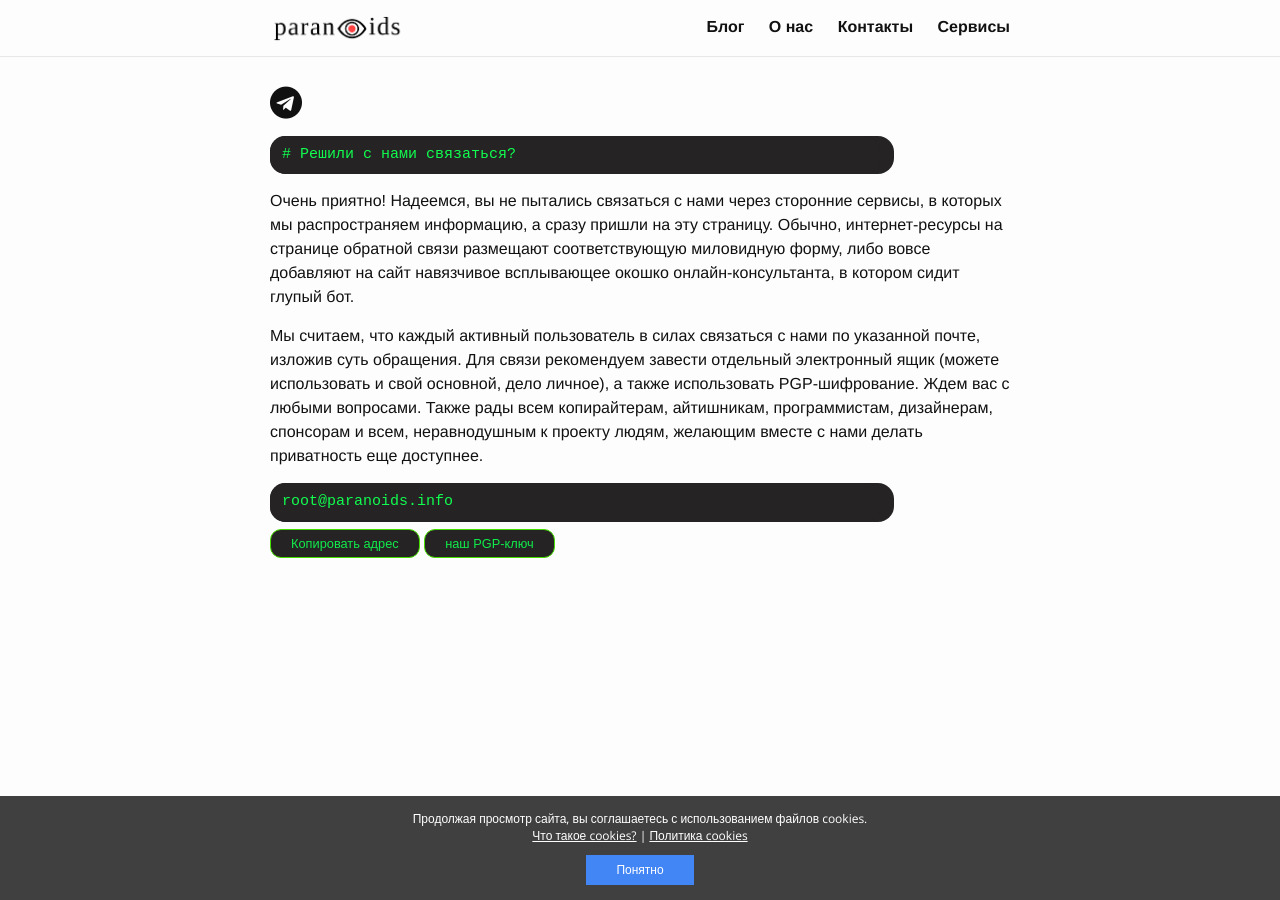
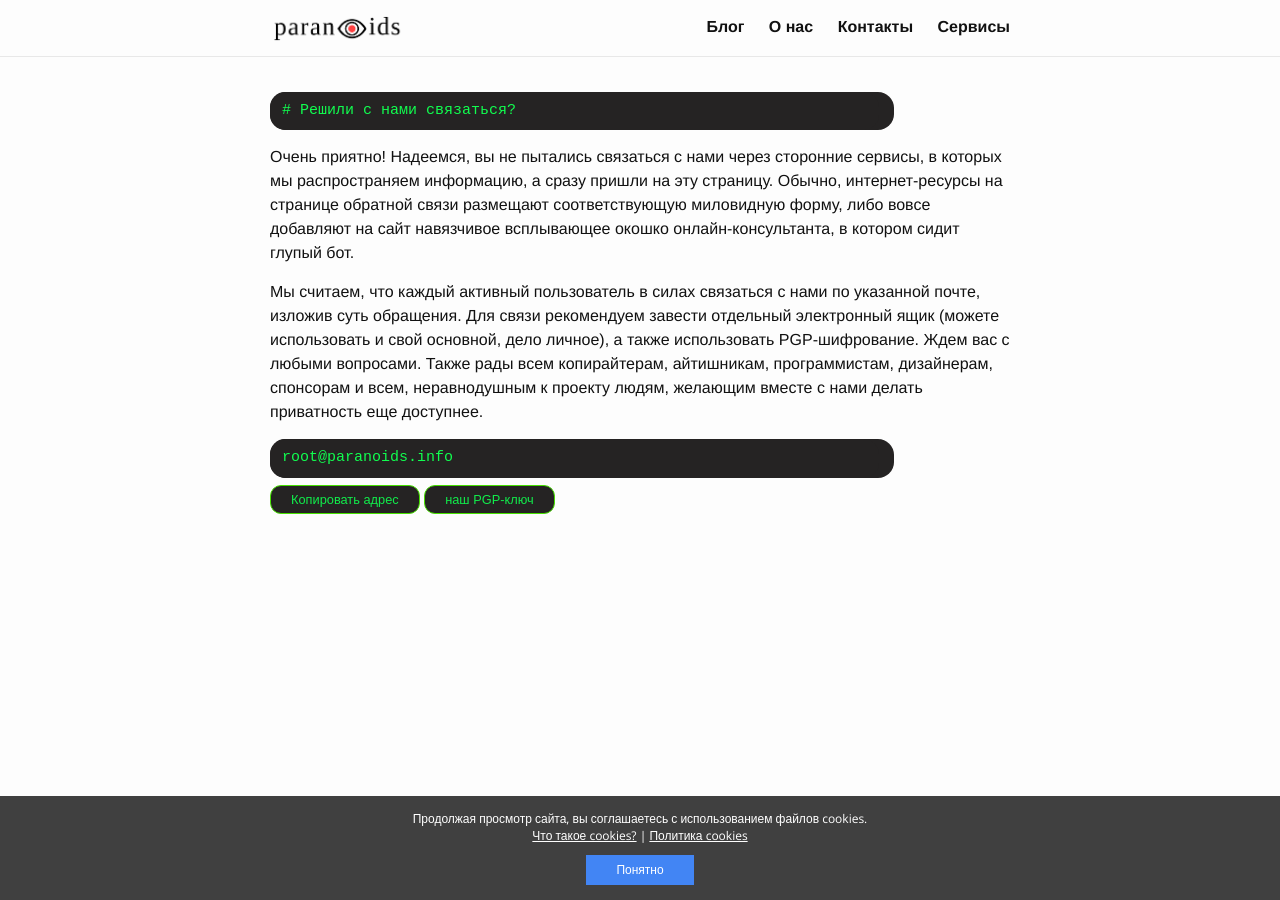
Before and after one commit to 2b7E1n6D0e5R7/2b7E1n6D0e5R7.github.io, a Jekyll site: the page built from _pages/contact.md, in a window 1280 px wide. Built offline with Jekyll 4.4.1, drawn with Linux system fonts in a browser that asks for light colours.

Commit message:
Update contact.md

````diff
--- a/_pages/contact.md
+++ b/_pages/contact.md
@@ -3,7 +3,6 @@
 title: Контакты
 permalink: /contact/
 ---
-<i class="fa fa-telegram fa-2x" aria-hidden="true"></i>
 ```
 # Решили с нами связаться?
 ```
````
